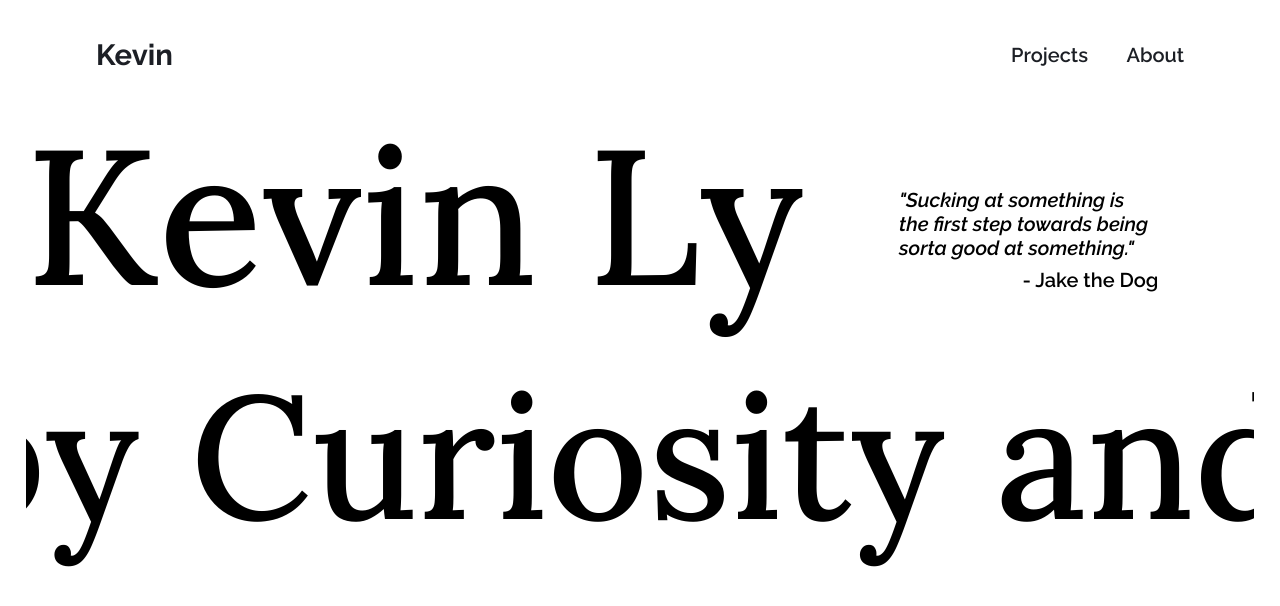
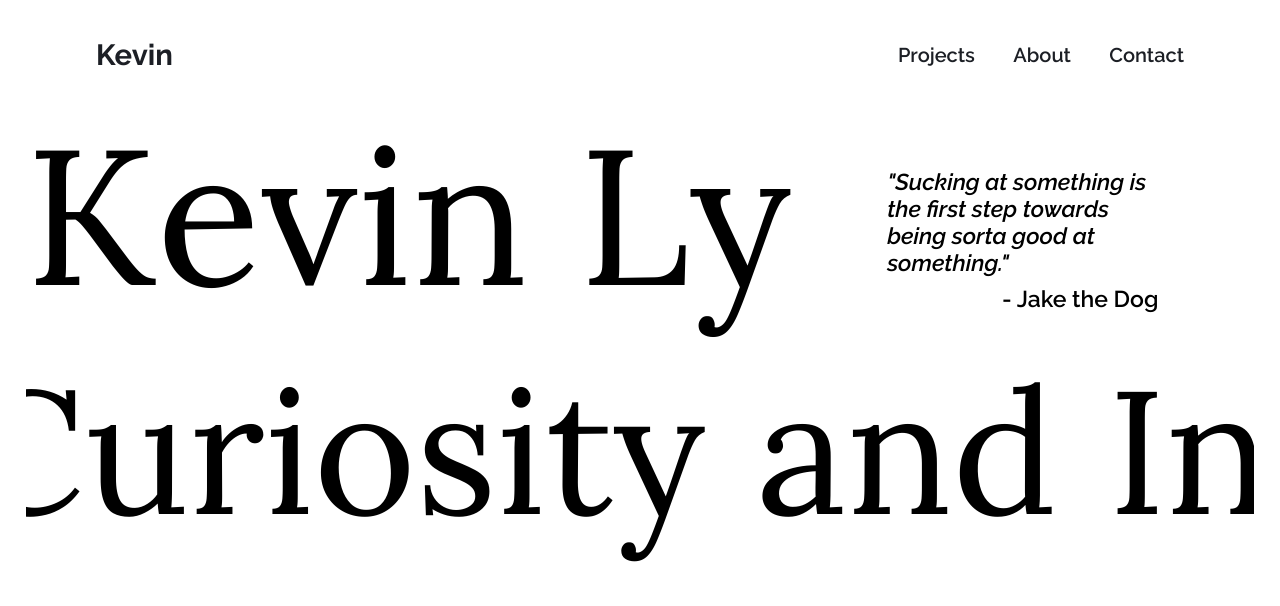
Before and after one commit to Ama4538/PortfolioV3, a React (Vite) app: page / in a window 1280 px wide. Shown: the top 606 px of the page. Built offline with nearby package versions, Linux system fonts and the light colour scheme.

Commit message:
Added nav animation and adjusted values

```diff
--- a/src/component/header/Header.jsx
+++ b/src/component/header/Header.jsx
@@ -10,8 +10,7 @@ function Header() {
     const headerRowAnimation = {
         animate: {
             transition: {
-                delayChildren: 0.4,
-                staggerChildren: 0.1,
+                staggerChildren: 0.075,
             }
         }
     }
@@ -57,7 +56,7 @@ function Header() {
                     }}
                     transition={{
                         duration: 1,
-                        delay: 1.85,
+                        delay: 1.55,
                         ease: "easeInOut"
                     }}
                 >
--- a/src/component/marquee/Marquee.jsx
+++ b/src/component/marquee/Marquee.jsx
@@ -14,8 +14,7 @@ function Marquee({ text }) {
     const marqueeAnimation = {
         animate: {
             transition: {
-                delayChildren: 0.4,
-                staggerChildren: 0.1,
+                staggerChildren: 0.075,
             }
         }
     }
--- a/src/component/marquee/marquee.css
+++ b/src/component/marquee/marquee.css
@@ -11,7 +11,7 @@
     justify-content: space-around;
     width: max-content;
     font-size: calc(var(--font-very-large) / 1.10);
-    font-weight: 500;
+    font-weight: 400;
     list-style: none;
 }
 
--- a/src/component/nav/Nav.jsx
+++ b/src/component/nav/Nav.jsx
@@ -1,11 +1,25 @@
 import { useState } from "react"
+import { motion } from "framer-motion"
 
 function Nav() {
     // State used to manage the menu status for smaller screens
     const [menuStatus, setMenuStatus] = useState(false)
 
     return (
-        <nav className="nav">
+        <motion.nav
+            className="nav"
+            initial = {{
+                y: -400,
+            }}
+            animate = {{
+                y: 0,
+            }}
+            transition={{
+                duration: 1,
+                delay: 1.05,
+                ease: [0.6, 0.01, -0.05, 0.95]
+            }}
+        >
             <h3 className="nav__title"> Kevin </h3>
             <ul
                 className="nav__menu-container"
@@ -29,8 +43,14 @@ function Nav() {
                         className="nav__link"
                     >About</a>
                 </li>
+                <li className="nav__menu-item">
+                    <a
+                        href=""
+                        className="nav__link"
+                    >Contact</a>
+                </li>
             </ul>
-        </nav>
+        </motion.nav>
     )
 }
 
--- a/src/main.css
+++ b/src/main.css
@@ -37,17 +37,18 @@
     --padding-very-small: clamp(0.5rem, max(1rem, 2vmax), max(2rem, 3vmax));
     --padding-small: clamp(1rem, max(2rem, 3vmax), max(4rem, 5vmax));
     --padding-med: clamp(2rem, max(3rem, 4vmax), max(5rem, 6vmax));
-    --padding-large: clamp(4rem, max(6rem, 7vmax), max(8rem, 9vmax));
+    --padding-large: clamp(4rem, max(6rem, 7.5vmax), max(8rem, 9.5vmax));
 
     /* Font Size */
     --font-very-small: clamp(0.5rem, max(1rem, 1.25vmax), max(2rem, 2.25vmax));
-    --font-small: clamp(1rem, max(1.25rem, 1.5vmax), max(2.25rem, 2.5vmax));
-    --font-very-large: clamp(11rem, max(12rem, 12.25vmax), max(13.25rem, 13.5vmax));
+    --font-small: clamp(1rem, max(1.25rem, 1.25vmax), max(2.25rem, 2.25vmax));
+    --font-very-large: clamp(11rem, max(12rem, 14vmax), max(13rem, 15vmax));
 }
 
 .header {
     padding: 0 var(--padding-very-small);
     font-family: var(--primary-font);
+    cursor: default;
 }
 
 .header__row {
@@ -57,7 +58,7 @@
 
 .header-row__title {
     font-size: var(--font-very-large);
-    font-weight: 500;
+    font-weight: 400;
 }
 
 .header-row__message {
@@ -65,10 +66,10 @@
     flex-direction: column;
     flex: 1;
     gap: calc(var(--padding-very-small) / 3);
-    padding: var(--padding-large) var(--padding-large) var(--padding-med);
+    padding: var(--padding-med) var(--padding-large) 0;
     align-items: end;
     justify-content: center;
     font-family: var(--secondary-font);
-    font-size: var(--font-small);
+    font-size: calc(var(--font-small) * 1.15);
     font-weight: 600;
 }
```
